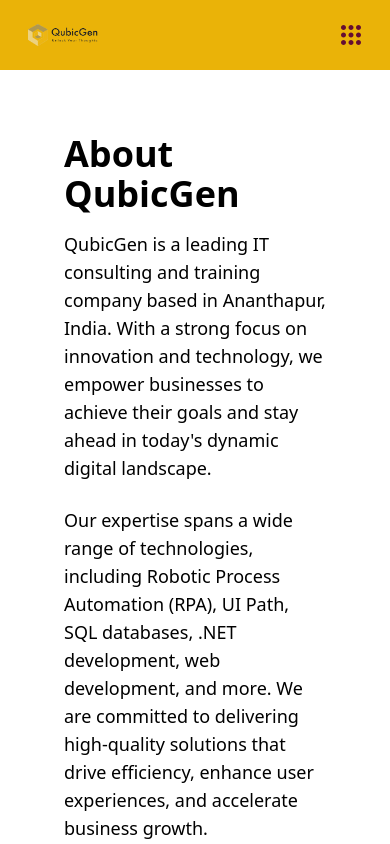
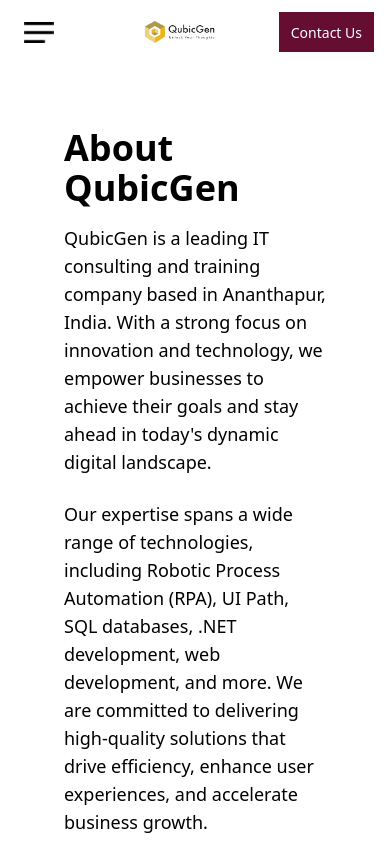
Before and after one commit to pmdnawaz1/qubic-gen, a Next.js app: page /insights in a window 390 px wide. Shown: the top 844 px of the page. Built offline with nearby package versions, Linux system fonts and the light colour scheme.

Commit message:
header updated

```diff
--- a/components/component/Navbar.jsx
+++ b/components/component/Navbar.jsx
@@ -4,7 +4,7 @@
 import { useState } from 'react';
 import logo from "../../public/images/logo.png";
 import close from "../../assets/partnership/close.svg"
-import hamburger from "../../assets/partnership/hamburger-menu.svg"
+import hamburger from "../../public/images/hamburgerMenu.png"
 function NavBar() {
   const [navbar, setNavbar] = useState(false);
   const [activeDropdown, setActiveDropdown] = useState("");
@@ -135,16 +135,26 @@
   };
   return (
     <div>
-      <nav className=" sm:mx-auto  bottom-[-60px]  sm:w-3/4 rounded-none sm:rounded-full bg-yellow-500 left-0 right-0 z-10">
+      <nav className=" sm:mx-auto  bottom-[-60px]  sm:w-3/4 rounded-none sm:rounded-full sm:bg-yellow-500 left-0 right-0 z-10">
         <div className="justify-between sm:flex-row-reverse px-4 mx-auto lg:max-w-7xl md:items-center md:flex md:px-8">
           <div>
-            <div className="flex items-center sm:pt-2  justify-between py-3 md:py-5 md:block">
+            <div className="flex items-center sm:pt-2  flex-row-reverse sm:flex  justify-between py-3 md:py-5 md:block">
               {/* LOGO */}
               <div className="flex justify-end">
+              <div
+                        onMouseEnter={() => handleMouseEnter("contact")}
+                        onMouseLeave={handleMouseLeave}
+                        className="sm:hidden md:hidden relative lg:hidden flex items-center mr-16 text-center sm:py-2 text-white"
+                      >
+                        <Image src={logo} alt="logo"
+                        height={50}
+                        width={70}
+                        />
+                      </div>
                       <div
                         onMouseEnter={() => handleMouseEnter("contact")}
                         onMouseLeave={handleMouseLeave}
-                        className="relative hidden sm:flex bg-customColor px-3 py-2 text-white"
+                        className="relative sm:flex bg-customColor px-3 py-2 text-white"
                       >
                         <Link
                           href="/contact"
@@ -153,16 +163,7 @@
                           Contact Us
                         </Link>
                       </div>
-                      <div
-                        onMouseEnter={() => handleMouseEnter("contact")}
-                        onMouseLeave={handleMouseLeave}
-                        className="sm:hidden md:hidden relative lg:hidden flex px-3 py-2 text-white"
-                      >
-                        <Image src={logo} alt="logo"
-                        height={50}
-                        width={70}
-                        />
-                      </div>
+
 
                     </div>
               {/* HAMBURGER BUTTON FOR MOBILE */}
@@ -193,7 +194,7 @@
               }`}
             >
               <ul className="h-screen md:h-auto items-center justify-center md:flex ">
-                <li className="pb-6 text-xl text-white py-2 md:px-6 text-center border-b-2 md:border-b-0  hover:bg-purple-900  border-purple-900  md:hover:text-purple-600 md:hover:bg-transparent">
+                <li className="pb-6 text-xl sm:text-white py-2 md:px-6 text-center border-b-2 md:border-b-0  hover:bg-purple-900  border-purple-900  md:hover:text-purple-600 md:hover:bg-transparent">
                 <div
                         onMouseEnter={() => handleMouseEnter("insights")}
                         onMouseLeave={handleMouseLeave}
@@ -207,7 +208,7 @@
                         </Link>
                       </div>
                 </li>
-                <li className="pb-6 text-xl text-white py-2 px-6 text-center  border-b-2 md:border-b-0  hover:bg-purple-600  border-purple-900  md:hover:text-purple-600 md:hover:bg-transparent">
+                <li className="pb-6 text-xl sm:text-white py-2 px-6 text-center  border-b-2 md:border-b-0  hover:bg-purple-600  border-purple-900  md:hover:text-purple-600 md:hover:bg-transparent">
                 <div
                         onMouseEnter={() => handleMouseEnter("consultancy")}
                         onMouseLeave={handleMouseLeave}
@@ -221,7 +222,7 @@
                         </Link>
                       </div>
                 </li>
-                <li className="pb-6 text-xl text-white py-2 px-6 text-center  border-b-2 md:border-b-0  hover:bg-purple-600  border-purple-900  md:hover:text-purple-600 md:hover:bg-transparent">
+                <li className="pb-6 text-xl sm:text-white py-2 px-6 text-center  border-b-2 md:border-b-0  hover:bg-purple-600  border-purple-900  md:hover:text-purple-600 md:hover:bg-transparent">
                 <div
                         onMouseEnter={() => handleMouseEnter("training")}
                         onMouseLeave={handleMouseLeave}
@@ -235,7 +236,7 @@
                         </Link>
                       </div>
                 </li>
-                <li className="pb-6 text-xl text-white py-2 px-6 text-center  border-b-2 md:border-b-0  hover:bg-purple-600  border-purple-900  md:hover:text-purple-600 md:hover:bg-transparent">
+                <li className="pb-6 text-xl sm:text-white py-2 px-6 text-center  border-b-2 md:border-b-0  hover:bg-purple-600  border-purple-900  md:hover:text-purple-600 md:hover:bg-transparent">
                 <div
                         onMouseEnter={() => handleMouseEnter("whoweare")}
                         onMouseLeave={handleMouseLeave}
@@ -249,7 +250,7 @@
                         </Link>
                       </div>
                 </li>
-                <li className="pb-6 text-xl text-white py-2 px-6 text-center  border-b-2 md:border-b-0  hover:bg-purple-600  border-purple-900  md:hover:text-purple-600 md:hover:bg-transparent">
+                <li className="pb-6 text-xl sm:text-white py-2 px-6 text-center  border-b-2 md:border-b-0  hover:bg-purple-600  border-purple-900  md:hover:text-purple-600 md:hover:bg-transparent">
                 <div
                         onMouseEnter={() => handleMouseEnter("services")}
                         onMouseLeave={handleMouseLeave}
--- a/next.config.js
+++ b/next.config.js
@@ -1,7 +1,8 @@
 /** @type {import('next').NextConfig} */
 const nextConfig = {
 	images: {
-		domains: ['s7ap1.scene7.com'],
+		domains: ['s7ap1.scene7.com','www.flaticon.com']
+
 	},
 };
 
```
Also changed, not shown: public/images/hamburgerMenu.png (added).
